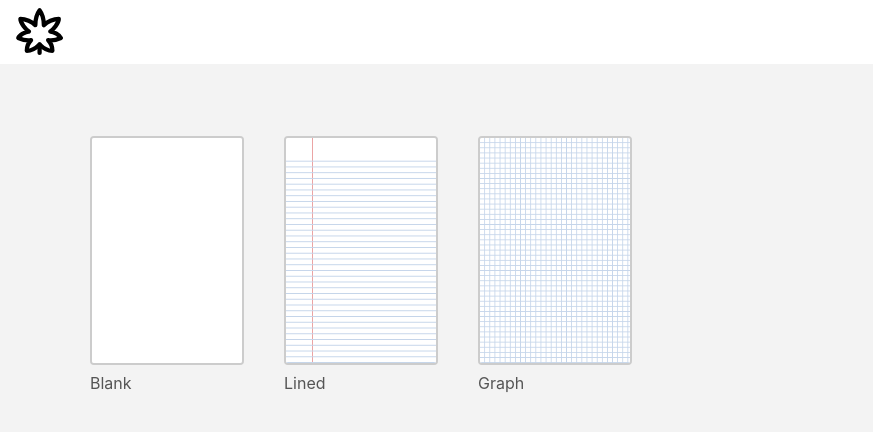
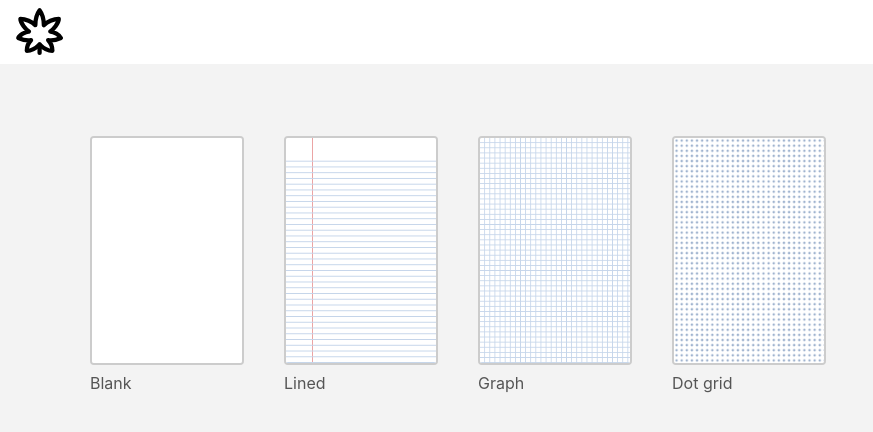
Before and after one commit to WenZ321/Notetaking-Website, a Next.js app: page /userNotebooks in a window 1280 px wide. Shown: the top 432 px of the page, without its empty margins (0-873 px from the left). Built offline with nearby package versions, Linux system fonts and the light colour scheme; a web font is replaced by a local one.

Commit message:
added dot grid paper and also made background of custom nodes transparent

```diff
--- a/app/globals.css
+++ b/app/globals.css
@@ -14,6 +14,7 @@
   --color-text-muted: #555;
   --color-text-placeholder: #ccc;
   --color-page-line: #c5d5ea;
+  --color-page-dot: #9fb3cf;
   --color-page-margin: #eba4a4;
 
   --space-1: 4px;
--- /dev/null
+++ b/components/NotebookTemplates/DotGridPaper.css
@@ -0,0 +1,18 @@
+/* Quarter inch spacing, which divides the 816 by 1056px page evenly */
+.dot-grid-paper {
+  --dot-spacing: 24px;
+  --dot-radius: var(--paper-line-width, 1px);
+
+  width: 100%;
+  height: 100%;
+  background-color: var(--color-surface);
+
+  /* One dot centered in a square, tiled across the page so every dot
+     renders identically and the outer dots sit half a square from the edge */
+  background-image: radial-gradient(
+    circle,
+    var(--color-page-dot) var(--dot-radius),
+    transparent calc(var(--dot-radius) * 1.5)
+  );
+  background-size: var(--dot-spacing) var(--dot-spacing);
+}
--- /dev/null
+++ b/components/NotebookTemplates/DotGridPaper.tsx
@@ -0,0 +1,6 @@
+import "./DotGridPaper.css";
+
+// Evenly spaced dots covering the whole page
+export function DotGridPaper() {
+  return <div className="dot-grid-paper" />;
+}
--- a/components/NotebookTemplates/notebookTemplates.ts
+++ b/components/NotebookTemplates/notebookTemplates.ts
@@ -3,6 +3,7 @@ import type { NotebookTemplate } from "@/types/notebook";
 import { BlankPaper } from "./BlankPaper";
 import { LinedPaper } from "./LinedPaper";
 import { GraphPaper } from "./GraphPaper";
+import { DotGridPaper } from "./DotGridPaper";
 
 type NotebookTemplateDefinition = {
   label: string;
@@ -17,4 +18,5 @@ export const NOTEBOOK_TEMPLATES: Record<
   blank: { label: "Blank", Paper: BlankPaper },
   lined: { label: "Lined", Paper: LinedPaper },
   graph: { label: "Graph", Paper: GraphPaper },
+  dotGrid: { label: "Dot grid", Paper: DotGridPaper },
 };
--- a/tiptap/extensions/NodeFactory/ReactNodeViewFactory.css
+++ b/tiptap/extensions/NodeFactory/ReactNodeViewFactory.css
@@ -3,7 +3,7 @@
   width: fit-content;
   position: relative;
   margin: 0.5rem 0;
-  background: var(--color-surface);
+  background: transparent;
   border: 2px solid transparent;
 
   &:hover {
--- a/types/notebook.ts
+++ b/types/notebook.ts
@@ -8,7 +8,7 @@ export type NotebookPageState = {
 };
 
 // Paper style every page in the notebook is drawn with, one per template component
-export type NotebookTemplate = "blank" | "lined" | "graph";
+export type NotebookTemplate = "blank" | "lined" | "graph" | "dotGrid";
 
 export type NotebookState = {
   id: string;
```
